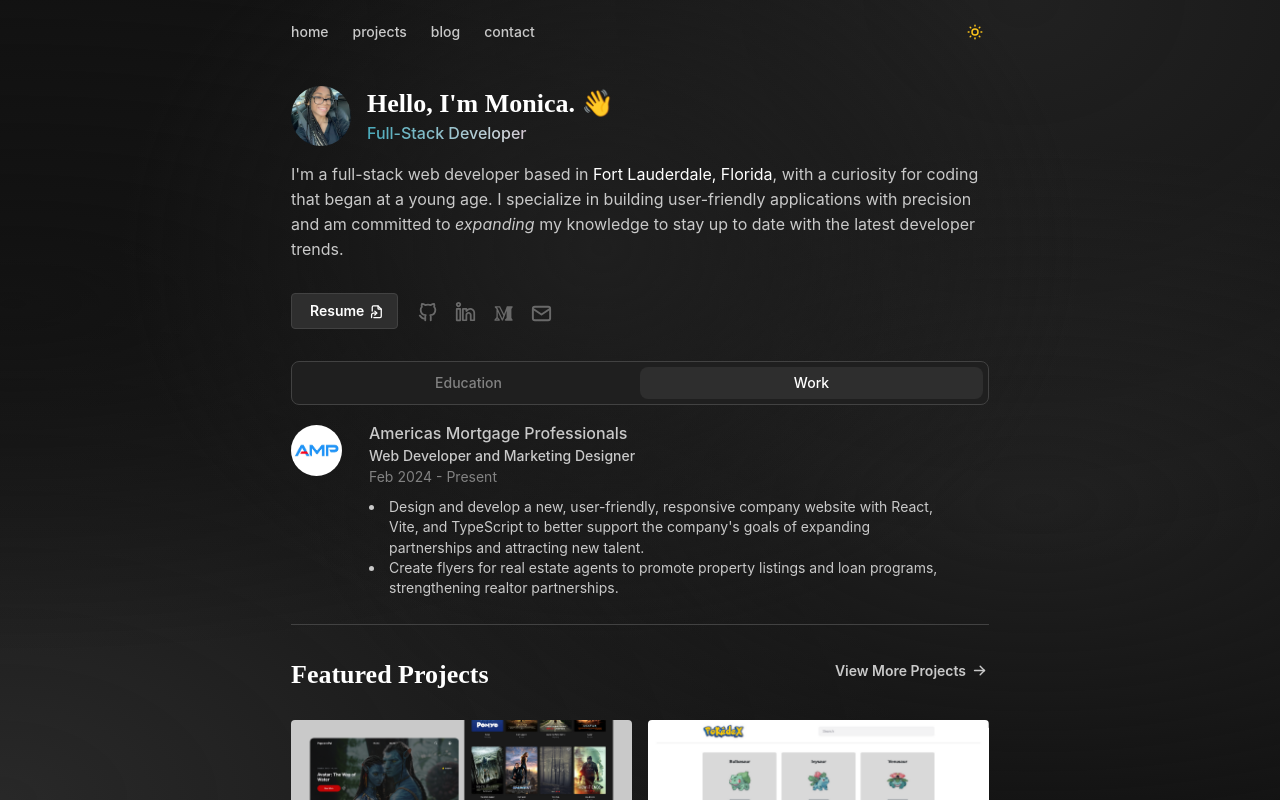
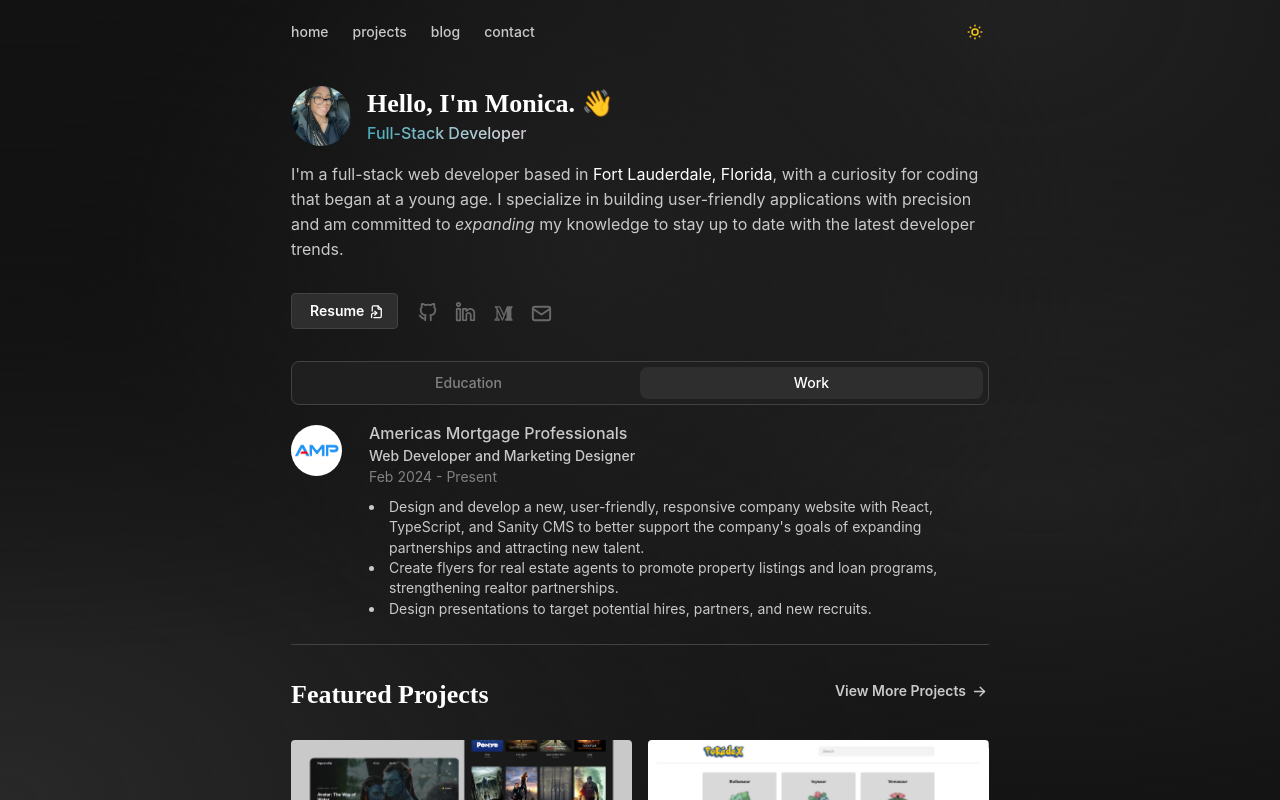
Before and after one commit to monicaalyssa/nextjs-portfolio, a Next.js app: page / in a window 1280 px wide. Both pictures are taken after a click on the button "Work". Shown: the top 800 px of the page. Built offline with nearby package versions, Linux system fonts and the light colour scheme; a web font is replaced by a local one.

Commit message:
Update job description

```diff
--- a/src/app/main/work.tsx
+++ b/src/app/main/work.tsx
@@ -11,8 +11,9 @@ export default function Work() {
             <Text mt="xs" size="sm"></Text>
 
             <List my="xs" size="sm">
-                <ListItem classNames={{itemWrapper: "listWrapper"}}>Design and develop a new, user-friendly, responsive company website with React, Vite, and TypeScript to better support the company&apos;s goals of expanding partnerships and attracting new talent.</ListItem>
+                <ListItem classNames={{itemWrapper: "listWrapper"}}>Design and develop a new, user-friendly, responsive company website with React, TypeScript, and Sanity CMS to better support the company&apos;s goals of expanding partnerships and attracting new talent.</ListItem>
                 <ListItem classNames={{itemWrapper: "listWrapper"}}>Create flyers for real estate agents to promote property listings and loan programs, strengthening realtor partnerships.</ListItem>
+                <ListItem classNames={{itemWrapper: "listWrapper"}}>Design presentations to target potential hires, partners, and new recruits.</ListItem>
             </List>
 
             </Timeline.Item>
```
